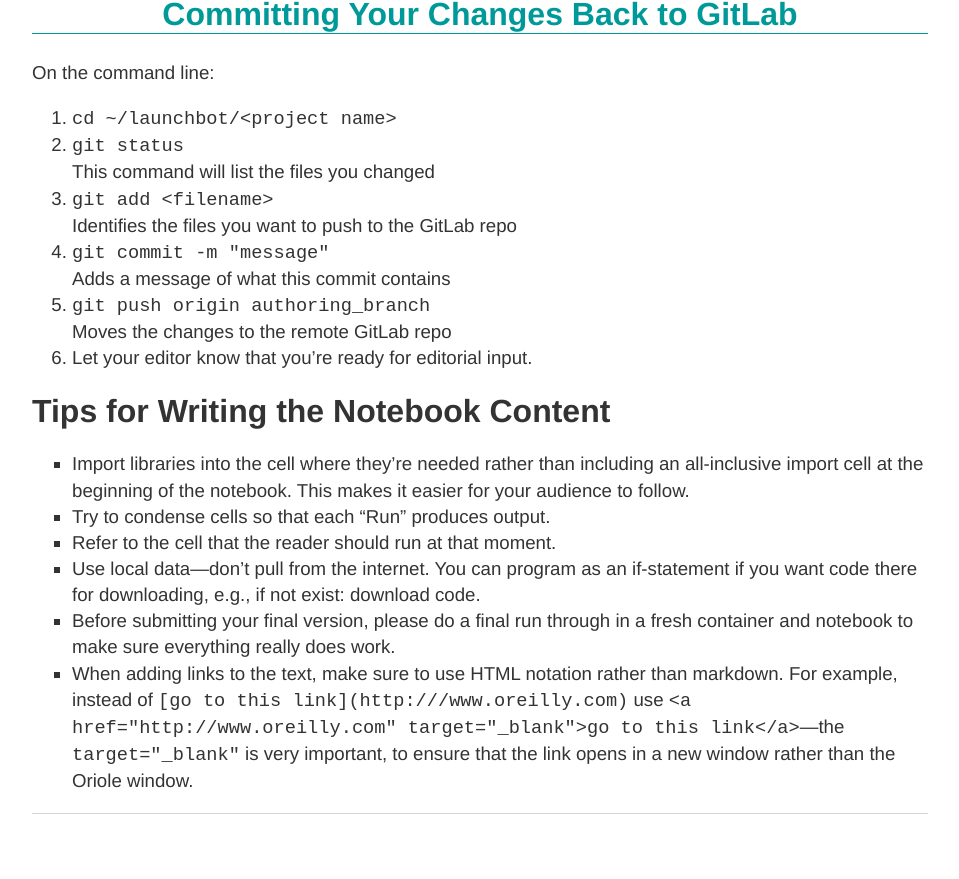
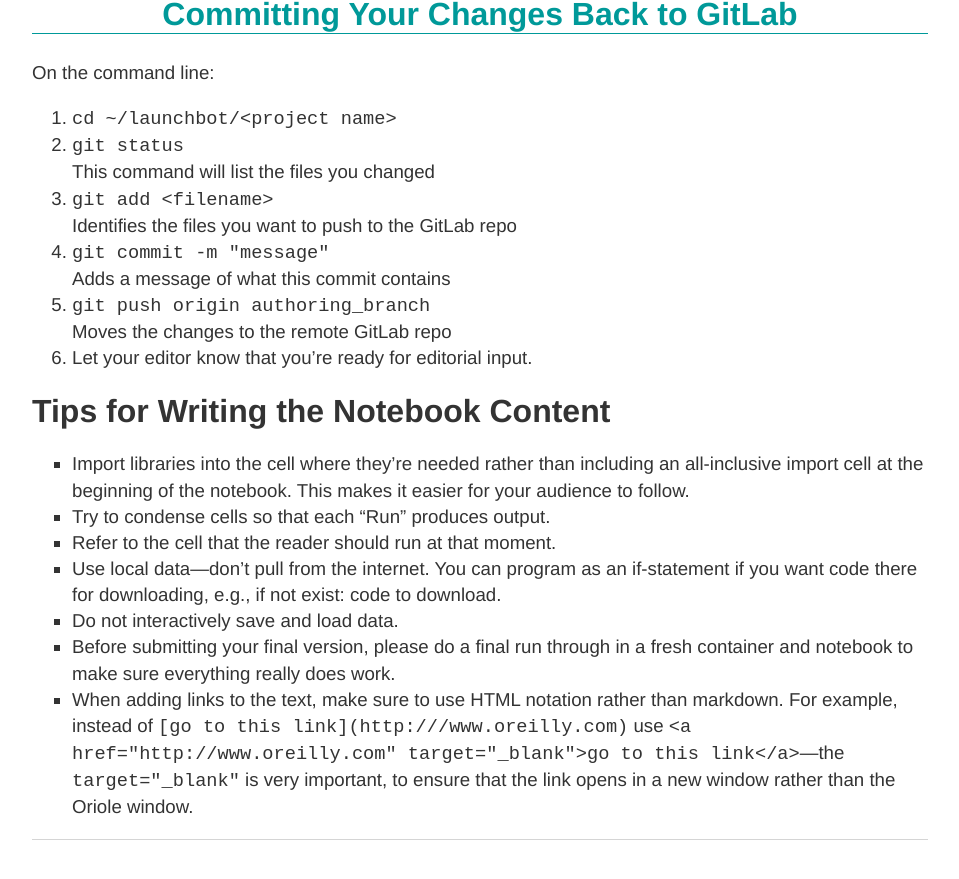
Before and after one commit to oreillymedia/production-resources, a Jekyll site: the page built from oriole/index.md, in a window 1280 px wide and 900 px high, scrolled down 2600 px. Shown: the top 879 px of the window, without its empty margins (160-1119 px from the left). Built offline with Jekyll 4.4.1, drawn with Linux system fonts in a browser that asks for light colours.

Commit message:
Update index.md Tips

```diff
--- a/oriole/index.md
+++ b/oriole/index.md
@@ -81,6 +81,7 @@ On the command line:
 * Import libraries into the cell where they're needed rather than including an all-inclusive import cell at the beginning of the notebook. This makes it easier for your audience to follow.
 * Try to condense cells so that each “Run” produces output.
 * Refer to the cell that the reader should run at that moment.
-* Use local data—don't pull from the internet. You can program as an if-statement if you want code there for downloading, e.g., if not exist: download code.
+* Use local data—don't pull from the internet. You can program as an if-statement if you want code there for downloading, e.g., if not exist: code to download.
+* Do not interactively save and load data.
 * Before submitting your final version, please do a final run through in a fresh container and notebook to make sure everything really does work.
 * When adding links to the text, make sure to use HTML notation rather than markdown. For example, instead of `[go to this link](http:///www.oreilly.com)` use `<a href="http://www.oreilly.com" target="_blank">go to this link</a>`—the `target="_blank"` is very important, to ensure that the link opens in a new window rather than the Oriole window.
```
